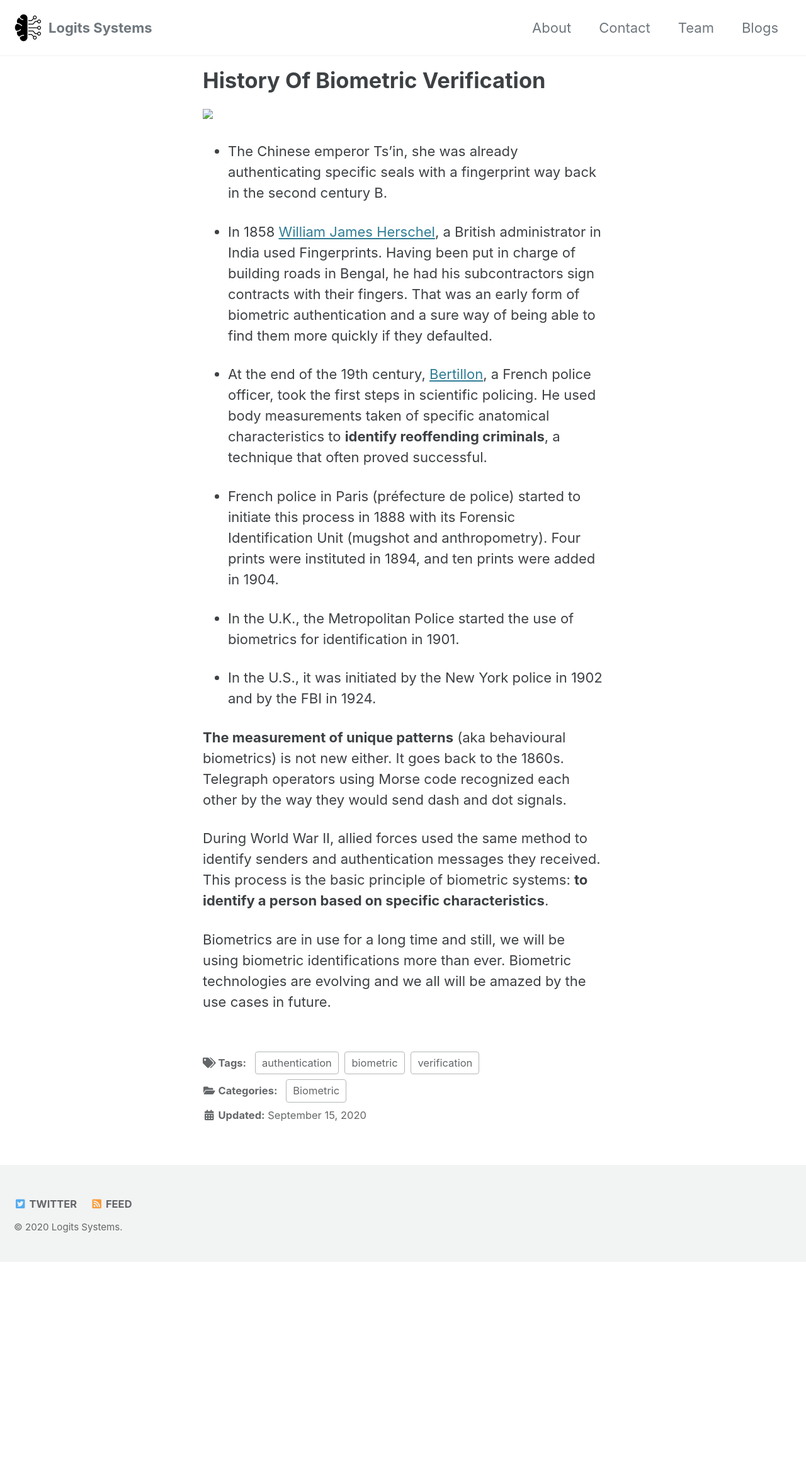
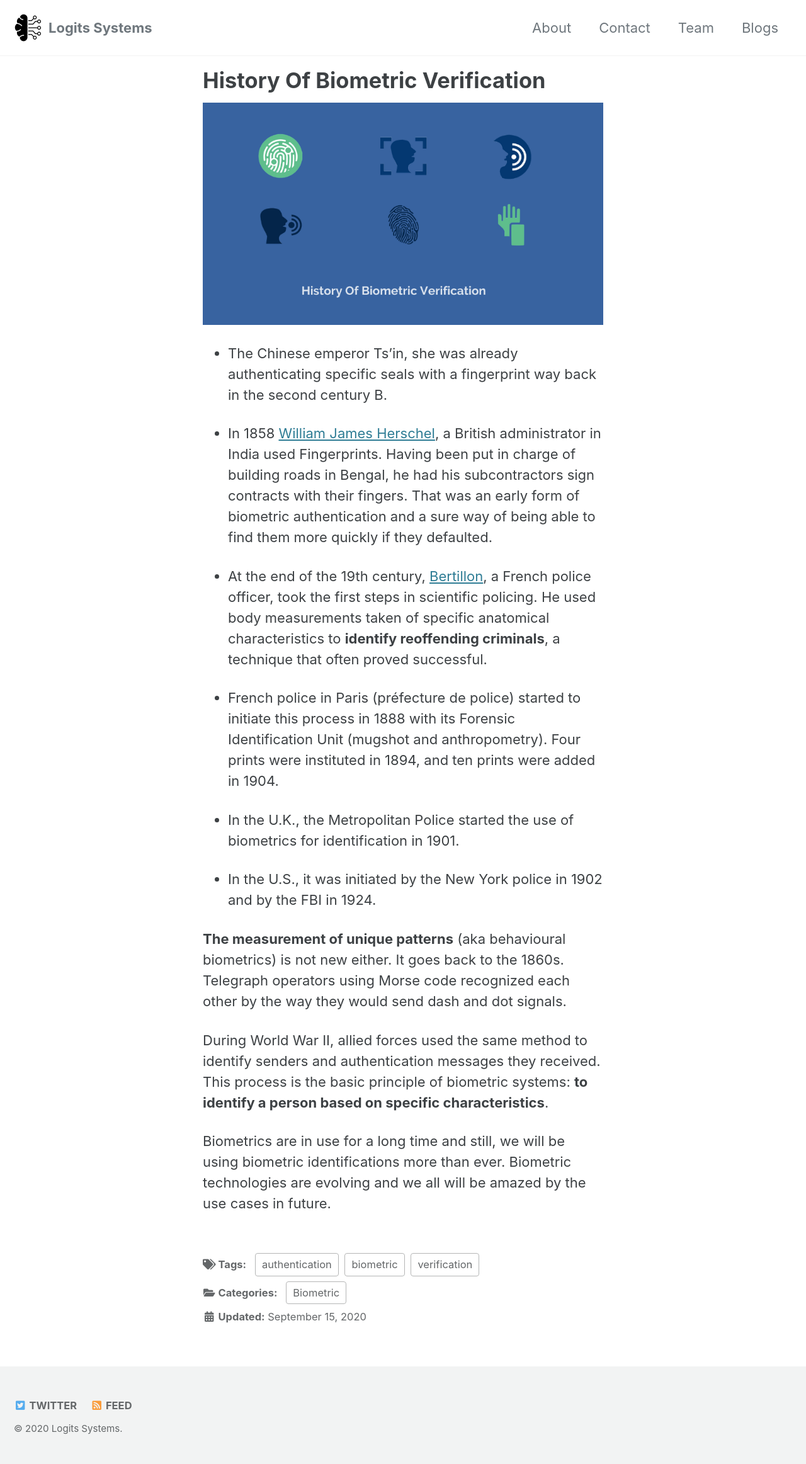
Before and after one commit to milinddeore/logits-website, a Jekyll site: the page built from _posts/2020-09-15-history-of-biometric-verification.md, in a window 1280 px wide. Shown: the whole page at 63% size. Built offline with Jekyll 4.4.1, drawn with Linux system fonts in a browser that asks for light colours; cached includes are drawn as plain includes; before the commit the page ends 2004 px from its top, so only the background shows below that.

Commit message:
Update 2020-09-15-history-of-biometric-verification.md

```diff
--- a/_posts/2020-09-15-history-of-biometric-verification.md
+++ b/_posts/2020-09-15-history-of-biometric-verification.md
@@ -9,7 +9,7 @@ tags:
   - authentication
 ---
 
-<img align="center" src="assets/images/History_of_biometric_verification.png">
+<img align="center" src="https://github.com/milinddeore/logits-website/blob/master/_posts/assets/images/History_of_biometric_verification.png">
 
 - The Chinese emperor Ts'in, she was already authenticating specific seals with a fingerprint way back in the second century B.
 
```
